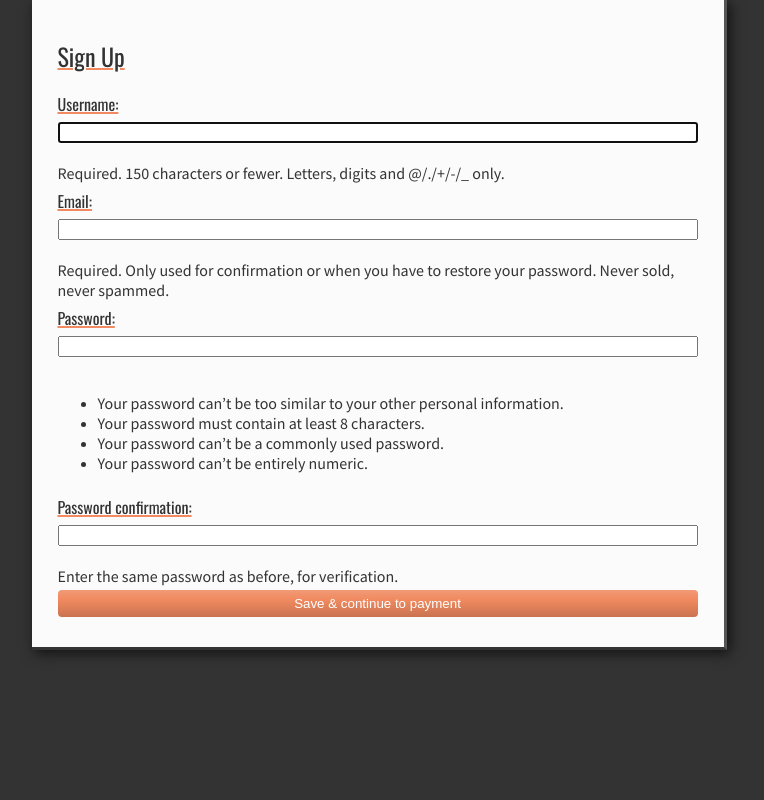
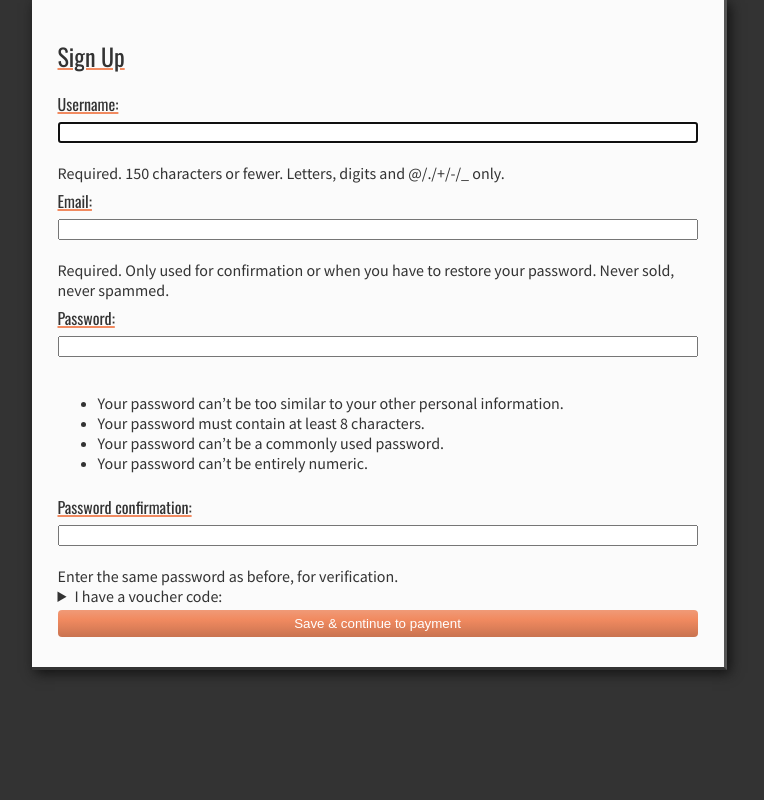
Before and after one commit to koljapluemer/chaoskasten, a Django app: page /signup in a window 1280 px wide. Shown: the whole page, without its empty margins (261-1025 px from the left). Run offline with Django 3.2, Linux system fonts and the light colour scheme; some libraries are stand-ins or nearby versions.

Commit message:
allow voucher codes

```diff
--- a/main/templates/pages/signup.html
+++ b/main/templates/pages/signup.html
@@ -9,6 +9,11 @@
   <form method="post">
     {% csrf_token %}
     {{ form }}
+    <details id="signup-voucher">
+      <summary>I have a voucher code:</summary>
+      <label for="voucher">Code:</label> <br>
+      <input type="text" id="voucher" name="voucher">
+    </details>
     <!-- the redirect is only relevant if we are converting a user -->
     <button type="submit" class="button-primary"  name="redirect_to" value="/payment_form">Save & continue to payment</button>
   </form>
--- a/main/views/main.py
+++ b/main/views/main.py
@@ -113,6 +113,7 @@ def notes(request, sender = None, recipient = None, editmode = False, noteID = N
                 form = NoteForm()
                 # limit drawer select to only own drawers
                 form.fields['drawer'].queryset = Drawer.objects.filter(profile=request.user.profile)
+
     # All the sidebar list paginators
     # PINNED
     pinnedNotes = collection.pinnedNotes.order_by('-id')
@@ -154,6 +155,7 @@ def notes(request, sender = None, recipient = None, editmode = False, noteID = N
         'openDrawer': collection.openDrawer,
         'sidebarCollapsed': collection.sidebarCollapsed,
     }
+
     return render(request, 'notes.html', context)
 
 def changePage(request, section, pageNr):
--- a/main/views/users.py
+++ b/main/views/users.py
@@ -35,7 +35,15 @@ def signup(request):
             raw_password = form.cleaned_data.get('password1')
             user = authenticate(username=username, password=raw_password)
             login(request, user)
-            return redirect('/payment_form')
+
+            voucher_code = request.POST.get('voucher')
+            # skip the payment form when voucher is correct
+            if request.POST.get('voucher') == "CHAOTISCH69":
+                user.profile.has_free_account = True
+                user.profile.save()
+                return redirect('/notes')
+            else:
+                return redirect('/payment_form')
     else:
         form = SignUpForm()
     return render(request, 'pages/signup.html', {'form': form})
```
Also changed, not shown: main/static/css/styles.css (+8 -0 lines), main/templates/registration/signup.html (deleted, +0 -16 lines), chaosnotes.sqlite3.
